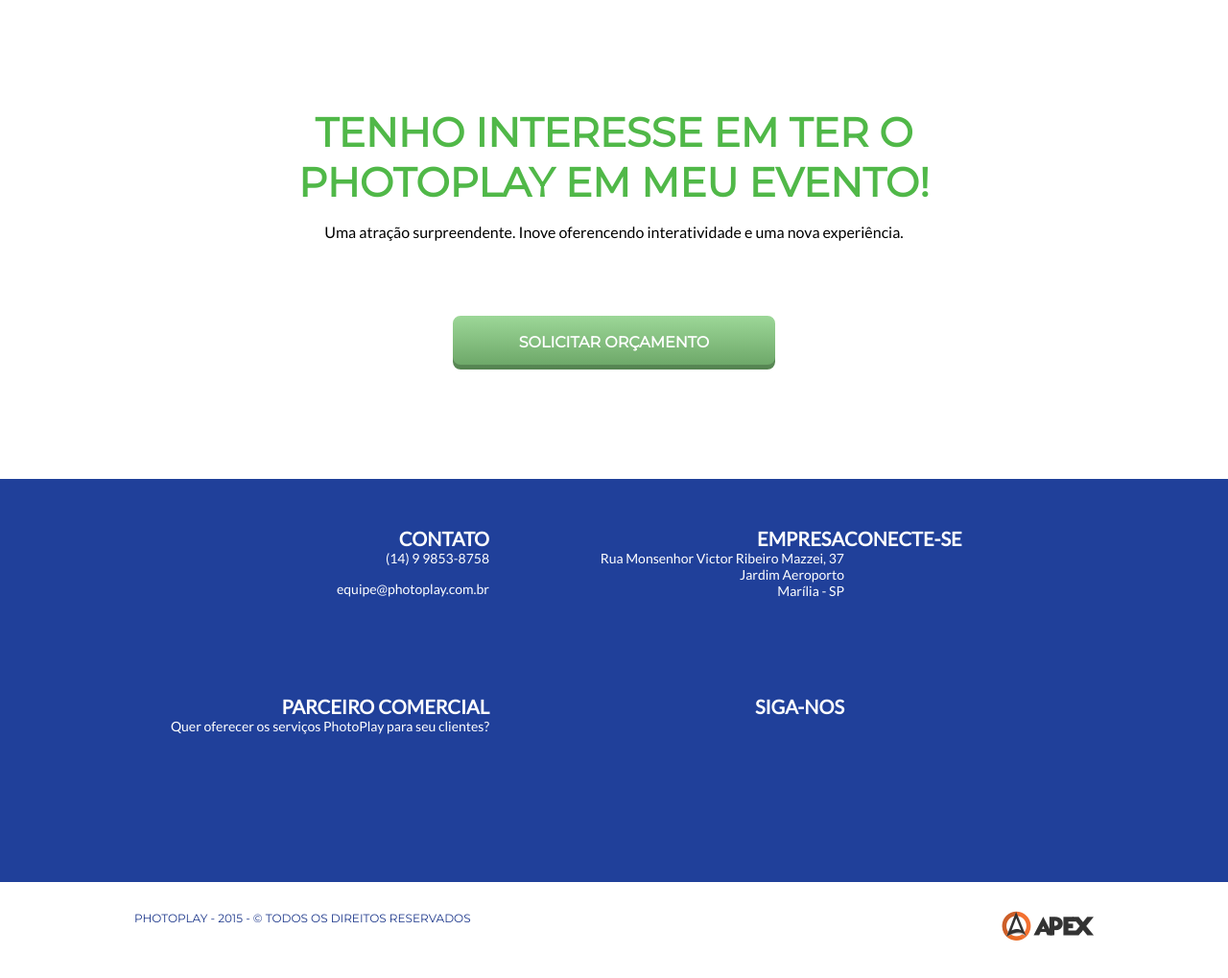
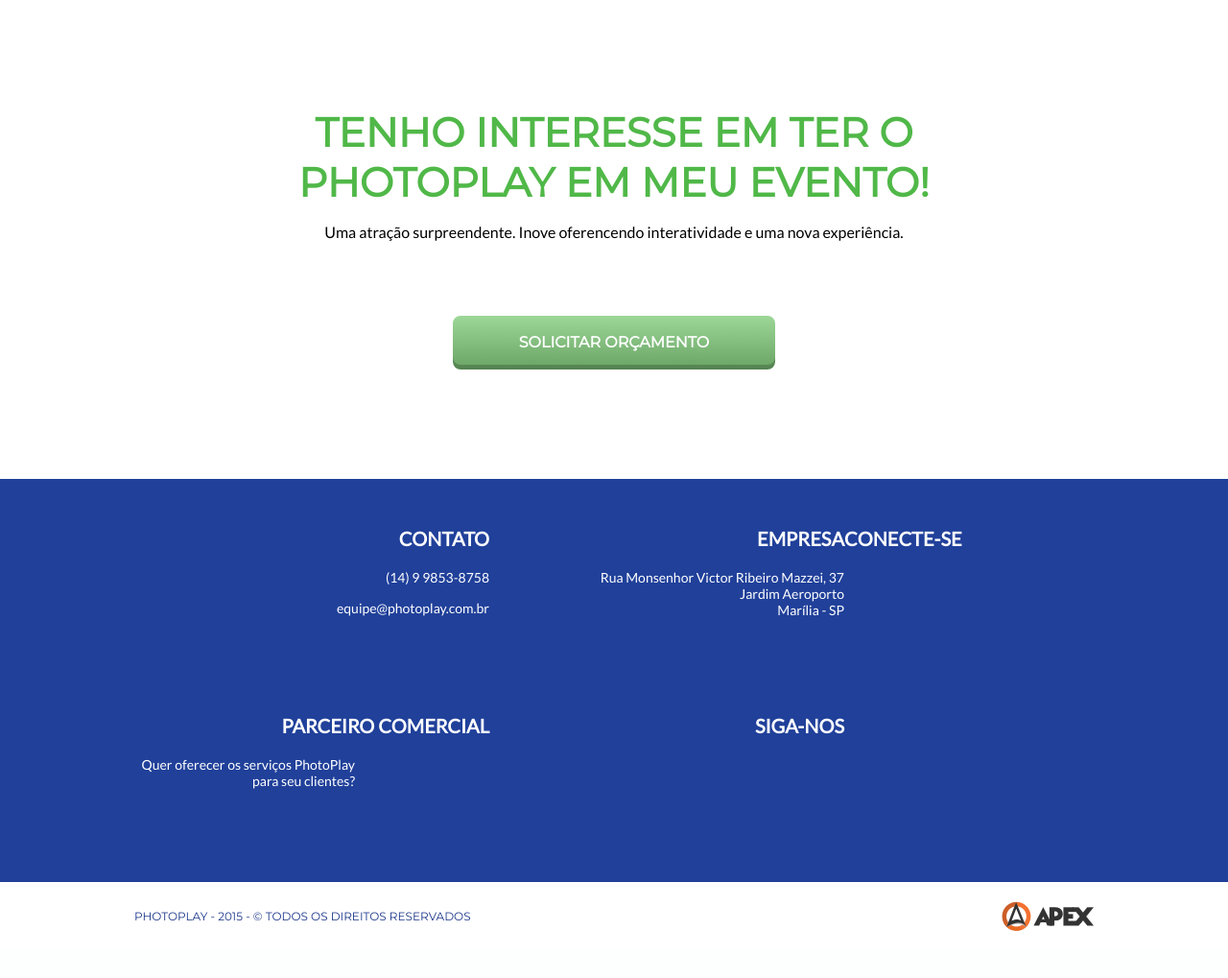
Before and after one commit to paulovillani/photoplay, a Django app: template portal/templates/produtos.html in a window 1280 px wide; the page is wider, and only the part inside the window is pictured. Shown: the part 2111-3130 px from the top of that part at 96% size. After the commit the page ends 3081 px from the top of that part, so only its background shows below. Run offline with Django 3.2, Linux system fonts and the light colour scheme; the template is opened without the code that fills it, so the values that code supplies are empty; some libraries are stand-ins or nearby versions.

Commit message:
rodape finalizado

```diff
--- a/portal/templates/portal_base.html
+++ b/portal/templates/portal_base.html
@@ -163,7 +163,6 @@
 			background-color: #20409A;
 		}
 		#foot2{
-			margin-top: 30px;
 			height: 70px;
 		}
 		.mil_content{
@@ -286,10 +285,16 @@
 			margin: 15px 0 0 0;
 		}
 		.footsign{
-			float: right;
+			display: table-cell;
+			position: static;
+			text-align: right;
+			vertical-align: middle;
 		}
 		.footcopyright{
-			float: left;
+			display: table-cell;
+			position: static;
+			text-align: left;
+			vertical-align: middle;
 		}
 
 	</style>
@@ -347,18 +352,18 @@
 						<ul align="right" id="foot1_col_1">
 							<li>
 								<h4>CONTATO</h4>
-								<p>(14) 9 9853-8758</p>
+								<p style="margin-top:20px;">(14) 9 9853-8758</p>
 								<p style="margin-top:15px;">equipe@photoplay.com.br</p>
 							</li>
 							<li>
 								<h4>EMPRESA</h4>
-								<p>Rua Monsenhor Victor Ribeiro Mazzei, 37</p>
+								<p style="margin-top:20px;">Rua Monsenhor Victor Ribeiro Mazzei, 37</p>
 								<p>Jardim Aeroporto</p>
 								<p>Marília - SP</p>
 							</li>
 							<li>
 								<h4>PARCEIRO COMERCIAL</h4>
-								<p>Quer oferecer os serviços PhotoPlay para seu clientes?</p>
+								<p style="margin-top:20px; width:230px">Quer oferecer os serviços PhotoPlay para seu clientes?</p>
 							</li>
 							<li>
 								<h4>SIGA-NOS</h4>
@@ -368,13 +373,13 @@
 					</li>
 					<li style="width:260px; float:right; margin-top:50px">
 						<h4>CONECTE-SE</h4>
-						<div style="background-color: white;" class="fb-like-box" data-href="https://www.facebook.com/photoplaybr" data-width="260" data-height="260" data-colorscheme="light" data-show-faces="true" data-header="false" data-stream="false" data-show-border="true"></div>
+						<div style="background-color: white; margin-top:20px;" class="fb-like-box" data-href="https://www.facebook.com/photoplaybr" data-width="260" data-height="260" data-colorscheme="light" data-show-faces="true" data-header="false" data-stream="false" data-show-border="true"></div>
 					</li>
 				</ul>
 			</div>
 		</div>
 		<div id="foot2">
-			<div class="mil_content">
+			<div class="mil_content" style="position: relative; display: table; height: 100%;">
 				<div class="footcopyright">
 					<h5 style="color: #1b368a">PHOTOPLAY - 2015 - © TODOS OS DIREITOS RESERVADOS</h5>
 				</div>
```
